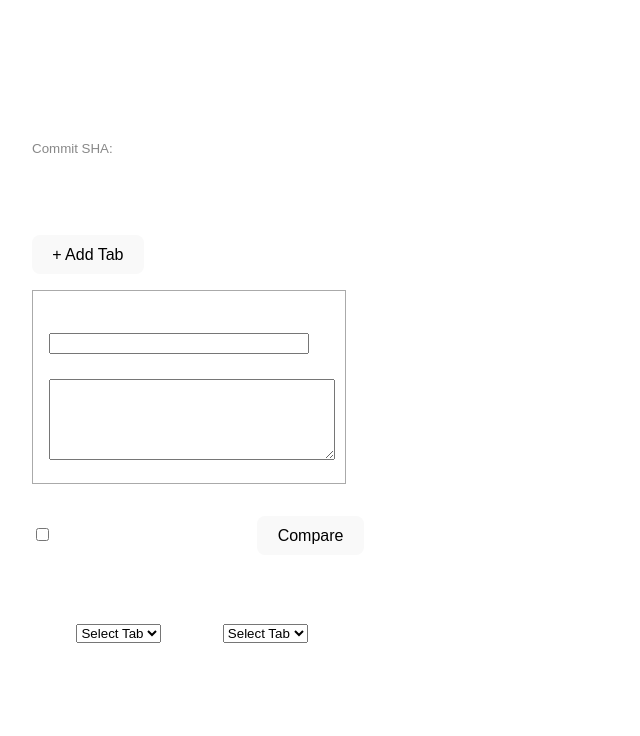
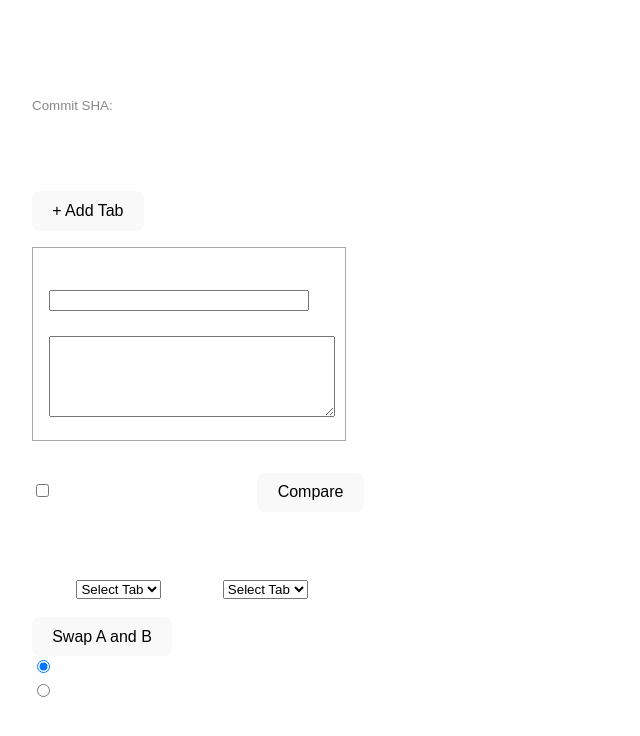
Before and after one commit to BeardedOwl1357/multi-diff, a React (Vite) app: page / in a window 1280 px wide. Shown: the top 736 px of the page, without its empty margins (0-640 px from the left). Built offline with nearby package versions, Linux system fonts and the light colour scheme.

Commit message:
Show set difference of two tabs

```diff
--- a/src/App.jsx
+++ b/src/App.jsx
@@ -5,6 +5,7 @@ import DiffSelector from "./DiffSelector";
 import TabDiffView from "./TabDiffView";
 import { compareTabs } from "./utils";
 import AppVersion from "./AppVersion";
+import ExclusiveLines from "./ExclusiveLines" ;
 
 export default function App() {
   const [tabs, setTabs] = useState([{ heading: "", text: "" }]);
@@ -13,6 +14,15 @@ export default function App() {
   const [diffPair, setDiffPair] = useState(null);
   const [tabAIndex, setTabAIndex] = useState(null);
   const [tabBIndex, setTabBIndex] = useState(null);
+  const [showLineDiff, setShowLineDiff] = useState(true);
+
+  // Tooltip content for each mode
+  const tooltips = {
+    line: "Show line-by-line differences between the inputs.",
+    set: "Show only the lines present in one input and not the other (set difference)."
+  };
+
+
 
   // Tab content change handler
   const handleTabChange = (i, field, value) => {
@@ -94,7 +104,61 @@ export default function App() {
         setTabBIndex={setTabBIndex}
       />
 
-      {tabAIndex !== null && tabBIndex !== null && tabAIndex !== tabBIndex && (
+      <button
+	onClick={() => {
+	  setTabAIndex(tabBIndex); // swap: set A to B
+	  setTabBIndex(tabAIndex); // set B to A
+	}}
+      >
+	Swap A and B
+      </button>
+
+      <div>
+	<label>
+	  <input
+	    type="radio"
+	    checked={showLineDiff}
+	    onChange={() => setShowLineDiff(true)}
+	  />
+	  Show Line Diff
+	  <span
+	    style={{
+	      display: 'inline-block',
+	      marginLeft: 6,
+	      cursor: 'help',
+	      textDecoration: 'underline dotted'
+	    }}
+	    title={tooltips.line}
+	  >&#9432;</span>
+	</label>
+	<br />
+	<label>
+	  <input
+	    type="radio"
+	    checked={!showLineDiff}
+	    onChange={() => setShowLineDiff(false)}
+	  />
+	  Show Set Diff
+	  <span
+	    style={{
+	      display: 'inline-block',
+	      marginLeft: 6,
+	      cursor: 'help',
+	      textDecoration: 'underline dotted'
+	    }}
+	    title={tooltips.set}
+	  >&#9432;</span>
+	</label>
+      </div>
+
+{tabAIndex !== null &&
+  tabBIndex !== null &&
+  tabAIndex !== tabBIndex && (
+    <>
+      {!showLineDiff && (
+        <ExclusiveLines tabs={tabs} indexA={tabAIndex} indexB={tabBIndex} />
+      )}
+      {showLineDiff && (
         <TabDiffView
           tabA={tabs[tabAIndex]}
           tabB={tabs[tabBIndex]}
@@ -104,6 +168,10 @@ export default function App() {
           }}
         />
       )}
+    </>
+  )
+}
+
     </div>
   );
 }
--- /dev/null
+++ b/src/ExclusiveLines.jsx
@@ -0,0 +1,42 @@
+import React from 'react';
+
+function ExclusiveLines({ tabs, indexA, indexB }) {
+  // Safety checks
+  if (
+    !Array.isArray(tabs) ||
+    tabs.length <= Math.max(indexA, indexB) ||
+    indexA < 0 ||
+    indexB < 0
+  ) {
+    return <div>Invalid indexes or tabs array.</div>;
+  }
+
+  const textA = tabs[indexA].text || '';
+  const textB = tabs[indexB].text || '';
+
+  // Split and trim lines
+  const linesA = textA.split('\n').map(line => line.trim());
+  const linesB = textB.split('\n').map(line => line.trim());
+
+  // Find lines only in A (not in B), ignore empty lines
+  const diffLines = linesA.filter(
+    line => line.length > 0 && !linesB.includes(line)
+  );
+
+  return (
+    <div>
+      <h4>Lines present in tab {tabs[indexA].heading} but not in tab {tabs[indexB].heading}:</h4>
+      {diffLines.length === 0 ? (
+        <div>No unique lines in tab {indexA}.</div>
+      ) : (
+        <ul>
+          {diffLines.map((line, idx) => (
+            <li key={idx}>{line}</li>
+          ))}
+        </ul>
+      )}
+    </div>
+  );
+}
+
+export default ExclusiveLines;
```
